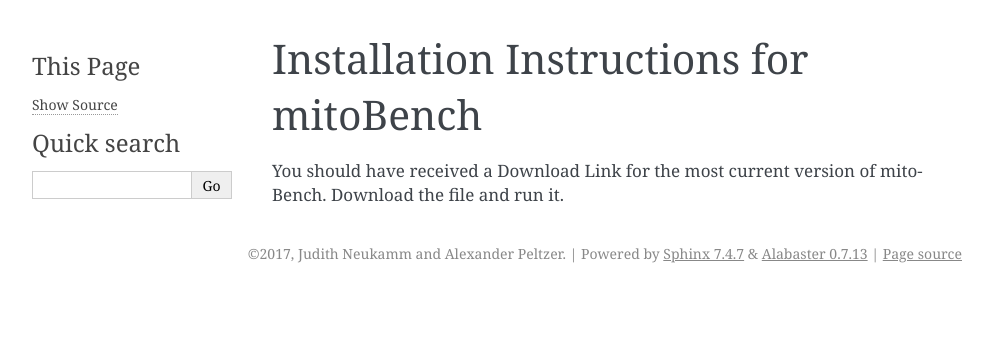
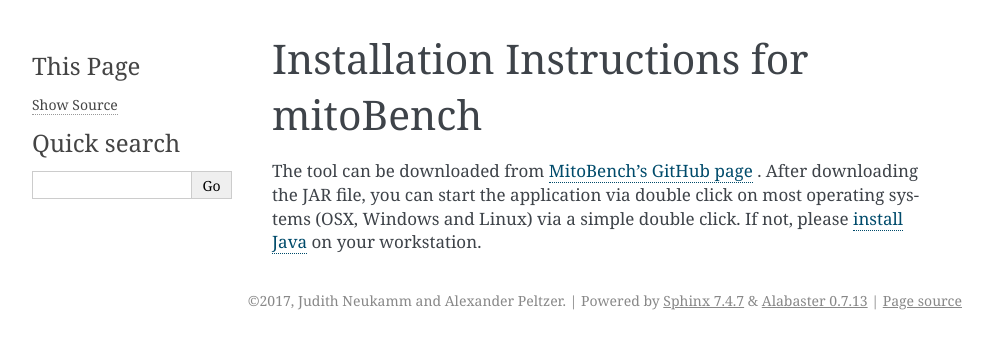
Before and after one commit to mitobench/mitoBench, a Sphinx documentation site: the page built from docs/contents/installation.rst, in a window 1280 px wide. Shown: the top 349 px of the page, without its empty margins (148-1141 px from the left). Built offline with Sphinx 7.4.7, drawn with Linux system fonts in a browser that asks for light colours.

Commit message:
Update installation.rst
Added Download instructions for Java properly

```diff
--- a/docs/contents/installation.rst
+++ b/docs/contents/installation.rst
@@ -1,4 +1,5 @@
 Installation Instructions for mitoBench
 ================================================
 
-You should have received a Download Link for the most current version of mitoBench. Download the file and run it.
+The tool can be downloaded from `MitoBench's GitHub page <https://github.com/Integrative-Transcriptomics/MitoBench/releases>`_ .
+After downloading the JAR file, you can start the application via double click on most operating systems (OSX, Windows and Linux) via a simple double click. If not, please `install Java <http://www.oracle.com/technetwork/java/javase/downloads/index.html>`_ on your workstation.
```
